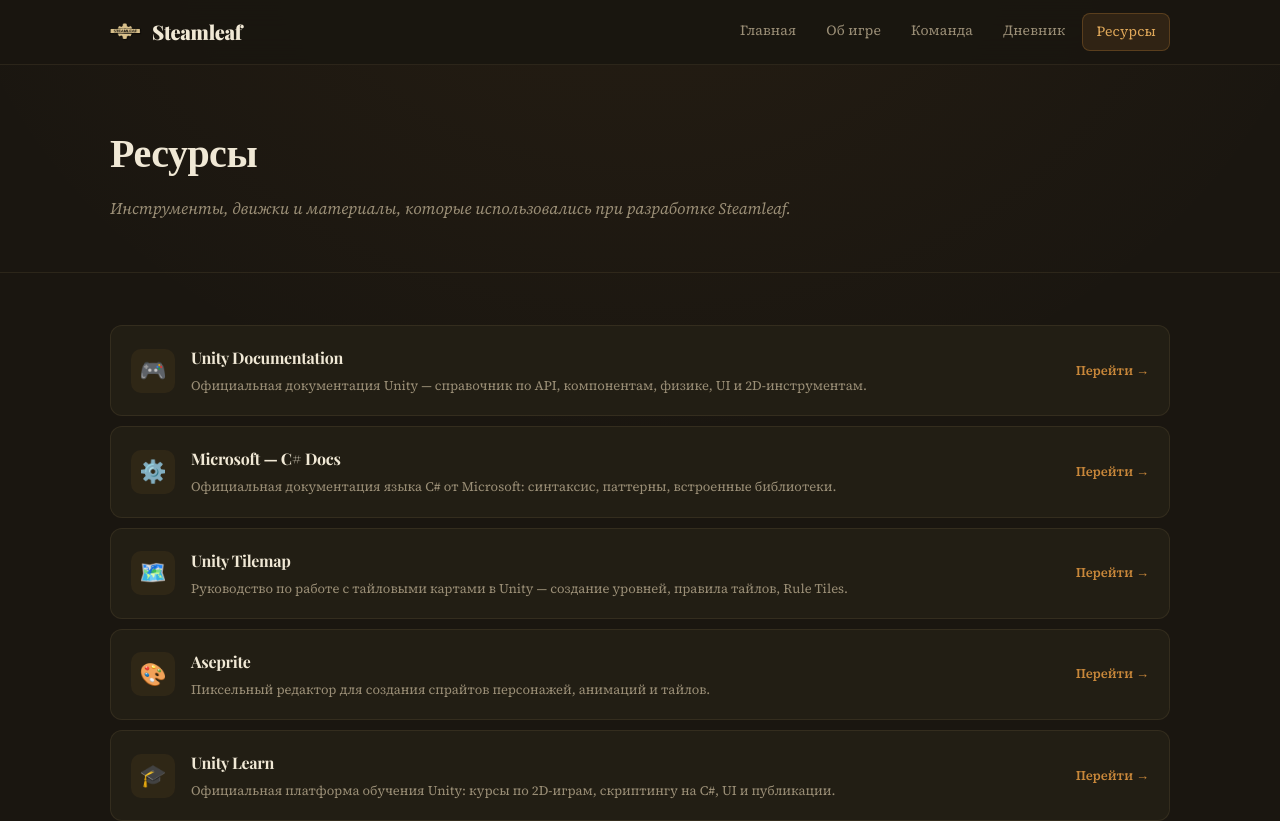
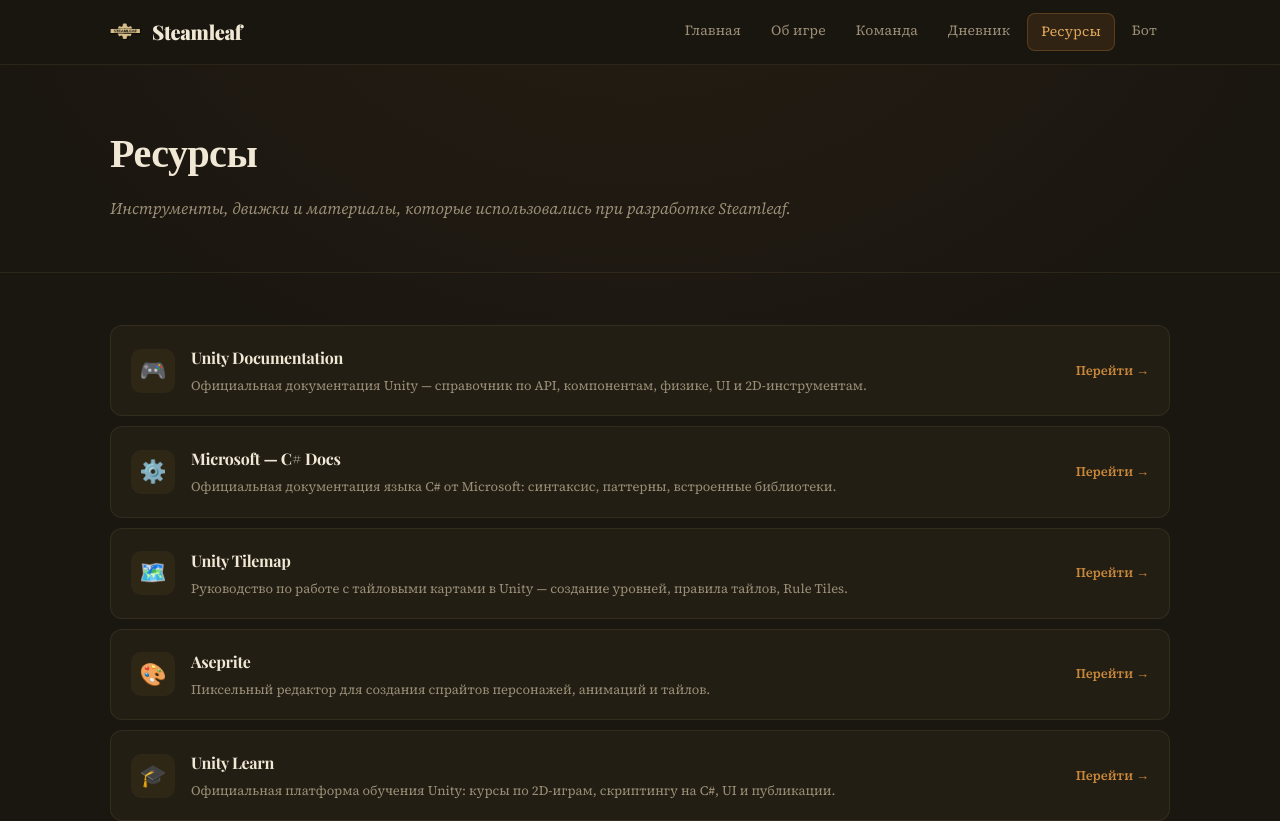
Before and after one commit to whotyc/practice, a plain HTML site: page resources.html in a window 1280 px wide. Shown: the top 821 px of the page. Drawn offline with nearby package versions, Linux system fonts and the light colour scheme.

Commit message:
Добавлена кнопка

```diff
--- a/resources.html
+++ b/resources.html
@@ -21,6 +21,7 @@
       <a href="team.html">Команда</a>
       <a href="journal.html">Дневник</a>
       <a class="active" href="resources.html">Ресурсы</a>
+      <a href="bot.html">Бот</a>
     </nav>
   </div>
 </header>
```
